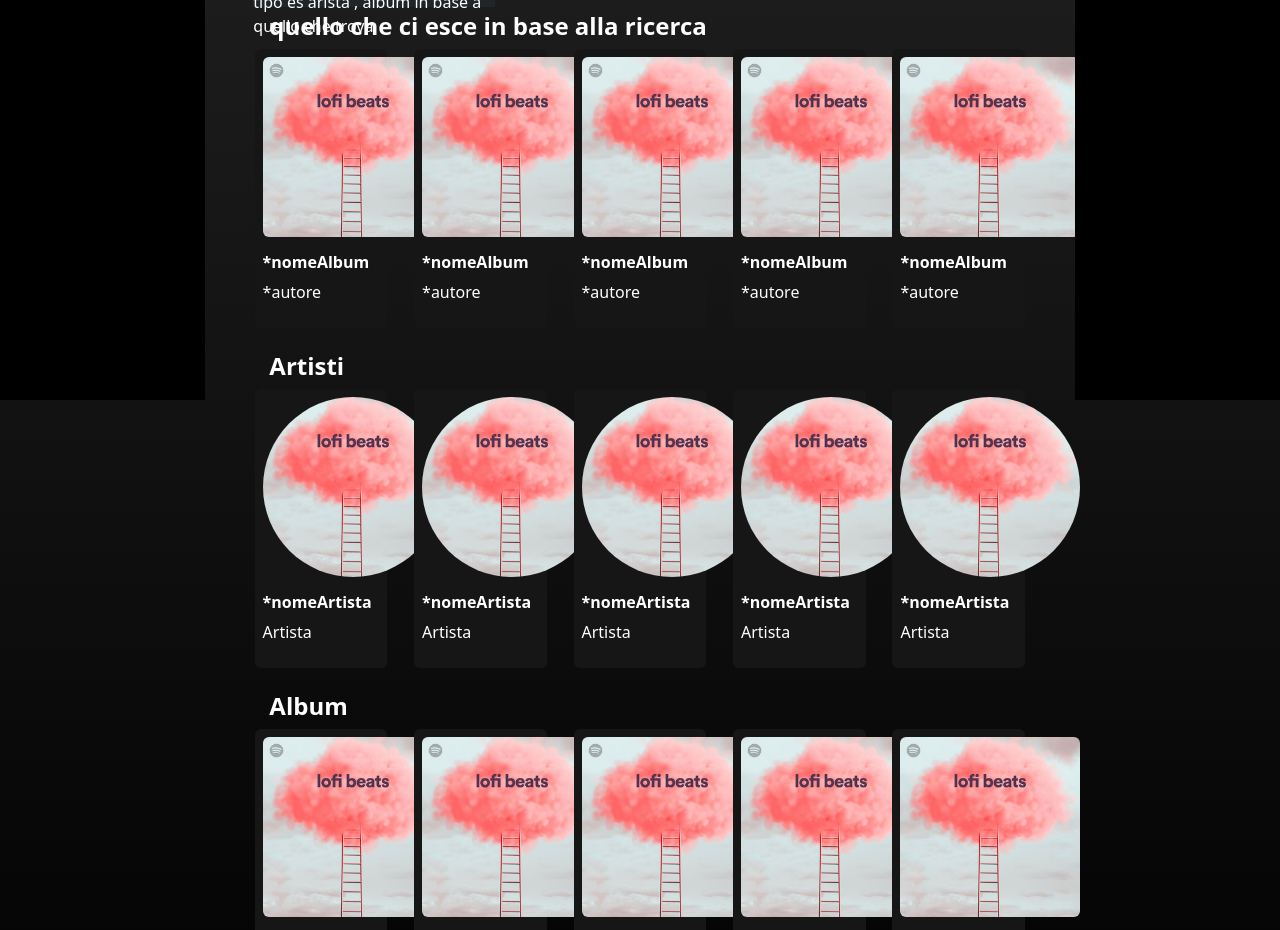
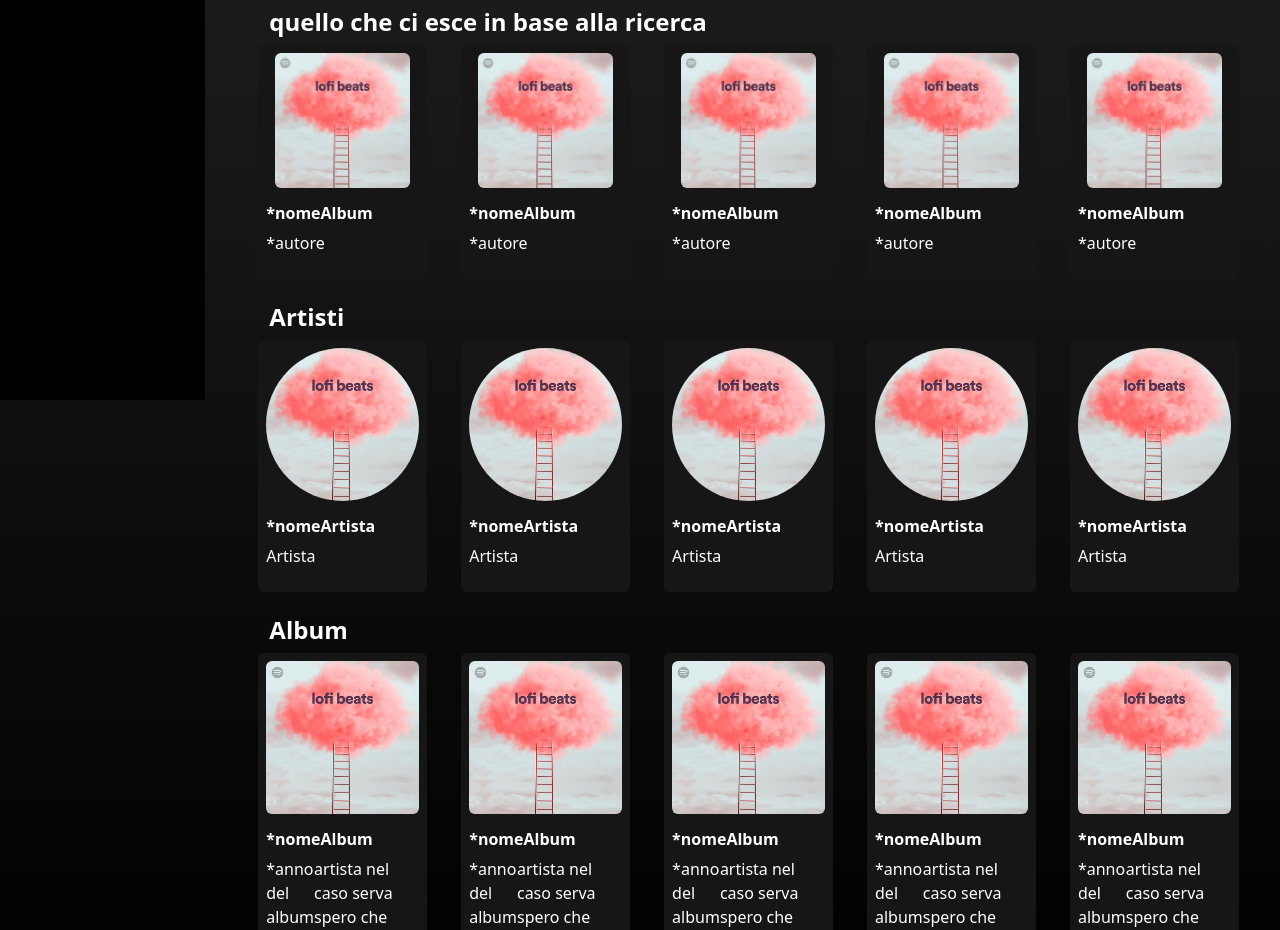
Before and after one commit to Purple-Rain-Hub/BW2, a plain HTML site: page search.html in a window 1280 px wide. Shown: the part 400-1330 px from the top of the page. Drawn offline with nearby package versions, Linux system fonts and the light colour scheme.

Commit message:
fatto responsive , manco alcune modifiche

```diff
--- /dev/null
+++ b/assets/css/provaluca.css
@@ -0,0 +1,29 @@
+*{
+    box-sizing: border-box;
+    color: white;
+}
+html,body{
+    margin:0;
+    padding:0;
+    background-color: #171717;
+}
+
+
+.bg-autoplay{
+    background-color: #2C2C2C;
+}
+
+.bg-cards{
+    background-color: #161616;
+}
+
+
+@media (min-width: 1024px) and (max-width: 1440px) {
+    .imguno {
+      width: 135px;
+      height: 135px;
+    }
+    .pad {
+        font-size: 1rem;
+    }
+  }
--- a/search.html
+++ b/search.html
@@ -14,11 +14,11 @@
       rel="stylesheet"
       href="https://cdn.jsdelivr.net/npm/bootstrap-icons@1.11.3/font/bootstrap-icons.min.css"
     />
-    <link rel="stylesheet" href="assets/css/style.css" />
+    <link rel="stylesheet" href="assets/css/provaluca.css" />
   </head>
   <body class="bg-gradient bg-black">
     <div class="row justify-content-between">
-      <header class="col-lg-2 bg-black vh-100">
+      <header class="col-lg-2 bg-black vh-100 d-none d-lg-block">
         <nav class="navbar navbar-expand-lg">
           <div
             class="container-fluid d-flex flex-column align-items-baseline px-3"
@@ -79,7 +79,7 @@
           <ul></ul>
         </div>
       </header>
-      <main class="col-lg-8 py-4 px-5">
+      <main class="col-lg-10 py-4 px-5">
         <section class="row">
           <div class="col-lg-9 p-1 ">
             <button type="button" class="btn btn-secondary rounded-4 ">Tutto</button>
@@ -90,7 +90,7 @@
           </div>
           <!-- div vuoto per distanziare -->
 
-          <div class="col-lg-3">
+          <div class="col-lg-3 d-none d-lg-block">
             <div class="bg-black p-0 rounded-pill">
 
               <img
@@ -104,19 +104,19 @@
           </div>
 
 <div class="col-lg-4 mt-2 mb-2" style="max-height: 250px;">
-    <h3>Risultato più rilevante</h3>
+    <h3 class="pad">Risultato più rilevante</h3>
     <div class="bg-dark" style="height:250px;">
         <img src="assets/imgs/main/image-9.jpg" style="max-width: 100px;" class="rounded-pill m-4 " >
-        <p class="h2"> Nome dell artista</p>
+        <p class="h2 pad"> Nome dell artista</p>
         <p> tipo es arista , album in base a quello che trova</p>
 
     </div>
 
 </div>
-<div class="col-lg-8 mt-2 mb-2" style="max-height: 250px;">
-    <h3>Brani</h3>
+<div class="col-lg-8 mt-2 mb-2 " style="max-height: 250px;">
+    <h3 class="pad ">Brani</h3>
     <div class="d-flex" >
-        <img src="assets/imgs/main/image-7.jpg" style="width: 50px; height: 50px;">
+        <img src="assets/imgs/main/image-7.jpg" style="width: 50px; height: 50px;" >
         <div class="ms-2">
             <p class="h5 p-0 m-0">titolo della canzone </p>
             <p> autore , possibile feet</p>
@@ -152,55 +152,55 @@
         <section>
           <h4 class="mt-4 fw-bolder fs-4 ms-3">quello che ci esce in base alla ricerca</h4>
           <div class="row justify-content-around">
-            <div class="col-lg-2 p-2 text-center rounded-2 bg-cards">
+            <div class="col-6 col-lg-2 p-2 text-center rounded-2 bg-cards">
               <img
-                class="rounded-2"
+                class="rounded-2 imguno"
                 src="assets/imgs/main/image-5.jpg"
-                style="width: 180px"
+                style="max-width: 100%"
               />
               <div class="text-start">
                 <h4 class="fs-6 fw-bold mt-3">*nomeAlbum</h4>
                 <p>*autore</p>
               </div>
             </div>
-            <div class="col-lg-2 p-2  text-center rounded-2 bg-cards">
+            <div class="col-6 col-lg-2 p-2  text-center rounded-2 bg-cards">
               <img
-                class="rounded-2"
+                class="rounded-2 imguno"
                 src="assets/imgs/main/image-5.jpg"
-                style="width: 180px"
+                style="max-width: 100%"
               />
               <div class="text-start">
                 <h4 class="fs-6 fw-bold mt-3">*nomeAlbum</h4>
                 <p>*autore</p>
               </div>
             </div>
-            <div class="col-lg-2 p-2  text-center rounded-2 bg-cards">
+            <div class="col-6 col-lg-2 p-2  text-center rounded-2 bg-cards">
               <img
-                class="rounded-2"
+                class="rounded-2 imguno"
                 src="assets/imgs/main/image-5.jpg"
-                style="width: 180px"
+                style="max-width: 100%"
               />
               <div class="text-start">
                 <h4 class="fs-6 fw-bold mt-3">*nomeAlbum</h4>
                 <p>*autore</p>
               </div>
             </div>
-            <div class="col-lg-2 p-2  text-center rounded-2 bg-cards">
+            <div class="col-6 col-lg-2 p-2  text-center rounded-2 bg-cards">
               <img
-                class="rounded-2"
+                class="rounded-2 imguno"
                 src="assets/imgs/main/image-5.jpg"
-                style="width: 180px"
+                style="max-width: 100%"
               />
               <div class="text-start">
                 <h4 class="fs-6 fw-bold mt-3 ">*nomeAlbum</h4>
                 <p>*autore</p>
               </div>
             </div>
-            <div class="col-lg-2 p-2  text-center rounded-2 bg-cards">
+            <div class="d-none d-lg-block col-6 col-lg-2  p-2  text-center rounded-2 bg-cards">
               <img
-                class="rounded-2"
+                class="rounded-2 imguno"
                 src="assets/imgs/main/image-5.jpg"
-                style="width: 180px"
+                style="max-width: 100%"
               />
               <div class="text-start ">
                 <h4 class="fs-6 fw-bold mt-3">*nomeAlbum</h4>
@@ -213,55 +213,55 @@
         <section>
             <h4 class="mt-4 fw-bolder fs-4 ms-3">Artisti</h4>
           <div class="row justify-content-around">
-            <div class="col-lg-2 p-2 text-center rounded-2 bg-cards">
+            <div class="col-6 col-lg-2 p-2 text-center rounded-2 bg-cards">
               <img
                 class="rounded-pill"
                 src="assets/imgs/main/image-5.jpg"
-                style="width: 180px"
+                style="max-width: 100%"
               />
               <div class="text-start">
                 <h4 class="fs-6 fw-bold mt-3">*nomeArtista</h4>
                 <p>Artista</p>
               </div>
             </div>
-            <div class="col-lg-2 p-2  text-center rounded-2 bg-cards">
+            <div class="col-6 col-lg-2 p-2  text-center rounded-2 bg-cards">
               <img
                 class="rounded-pill"
                 src="assets/imgs/main/image-5.jpg"
-                style="width: 180px"
+                style="max-width: 100%"
               />
               <div class="text-start">
                 <h4 class="fs-6 fw-bold mt-3">*nomeArtista</h4>
                 <p>Artista</p>
               </div>
             </div>
-            <div class="col-lg-2 p-2  text-center rounded-2 bg-cards">
+            <div class="col-6 col-lg-2 p-2  text-center rounded-2 bg-cards">
               <img
                 class="rounded-pill"
                 src="assets/imgs/main/image-5.jpg"
-                style="width: 180px"
+                style="max-width: 100%"
               />
               <div class="text-start">
                 <h4 class="fs-6 fw-bold mt-3">*nomeArtista</h4>
                 <p>Artista</p>
               </div>
             </div>
-            <div class="col-lg-2 p-2  text-center rounded-2 bg-cards">
+            <div class="col-6 col-lg-2 p-2  text-center rounded-2 bg-cards">
               <img
                 class="rounded-pill"
                 src="assets/imgs/main/image-5.jpg"
-                style="width: 180px"
+                style="max-width: 100%"
               />
               <div class="text-start">
                 <h4 class="fs-6 fw-bold mt-3 ">*nomeArtista</h4>
                 <p>Artista</p>
               </div>
             </div>
-            <div class="col-lg-2 p-2  text-center rounded-2 bg-cards">
+            <div class="d-none d-lg-block col-6 col-lg-2 p-2  text-center rounded-2 bg-cards">
               <img
                 class="rounded-pill"
                 src="assets/imgs/main/image-5.jpg"
-                style="width: 180px"
+                style="max-width: 100%"
               />
               <div class="text-start ">
                 <h4 class="fs-6 fw-bold mt-3">*nomeArtista</h4>
@@ -275,11 +275,11 @@
         <section>
             <h4 class="mt-4 fw-bolder fs-4 ms-3">Album</h4>
             <div class="row justify-content-around">
-              <div class="col-lg-2 p-2 text-center rounded-2 bg-cards">
+              <div class="col-6 col-lg-2 p-2 text-center rounded-2 bg-cards">
                 <img
                   class="rounded-2"
                   src="assets/imgs/main/image-5.jpg"
-                  style="width: 180px"
+                  style="max-width: 100%"
                 />
                 <div class="text-start">
                   <h4 class="fs-6 fw-bold mt-3">*nomeAlbum</h4>
@@ -288,11 +288,11 @@
 
                 </div>
               </div>
-              <div class="col-lg-2 p-2  text-center rounded-2 bg-cards">
+              <div class="col-6 col-lg-2 p-2  text-center rounded-2 bg-cards">
                 <img
                   class="rounded-2"
                   src="assets/imgs/main/image-5.jpg"
-                  style="width: 180px"
+                  style="max-width: 100%"
                 />
                 <div class="text-start">
                   <h4 class="fs-6 fw-bold mt-3">*nomeAlbum</h4>
@@ -301,11 +301,11 @@
 
                 </div>
               </div>
-              <div class="col-lg-2 p-2  text-center rounded-2 bg-cards">
+              <div class="col-6  col-lg-2 p-2  text-center rounded-2 bg-cards">
                 <img
                   class="rounded-2"
                   src="assets/imgs/main/image-5.jpg"
-                  style="width: 180px"
+                  style="max-width: 100%"
                 />
                 <div class="text-start">
                   <h4 class="fs-6 fw-bold mt-3">*nomeAlbum</h4>
@@ -314,11 +314,11 @@
 
                 </div>
               </div>
-              <div class="col-lg-2 p-2  text-center rounded-2 bg-cards">
+              <div class="col-6 col-lg-2 p-2  text-center rounded-2 bg-cards">
                 <img
                   class="rounded-2"
                   src="assets/imgs/main/image-5.jpg"
-                  style="width: 180px"
+                  style="max-width: 100%"
                 />
                 <div class="text-start">
                   <h4 class="fs-6 fw-bold mt-3 ">*nomeAlbum</h4>
@@ -327,11 +327,11 @@
 
                 </div>
               </div>
-              <div class="col-lg-2 p-2  text-center rounded-2 bg-cards">
+              <div class="d-none d-lg-block col-6 col-lg-2 p-2  text-center rounded-2 bg-cards">
                 <img
                   class="rounded-2"
                   src="assets/imgs/main/image-5.jpg"
-                  style="width: 180px"
+                  style="max-width: 100%"
                 />
                 <div class="text-start">
                   <h4 class="fs-6 fw-bold mt-3">*nomeAlbum</h4>
@@ -344,7 +344,7 @@
           </section>
     </section>
       </main>
-      <aside class="col-lg-2 bg-black vh-100"></aside>
+
     </div>
 
     <script
```
